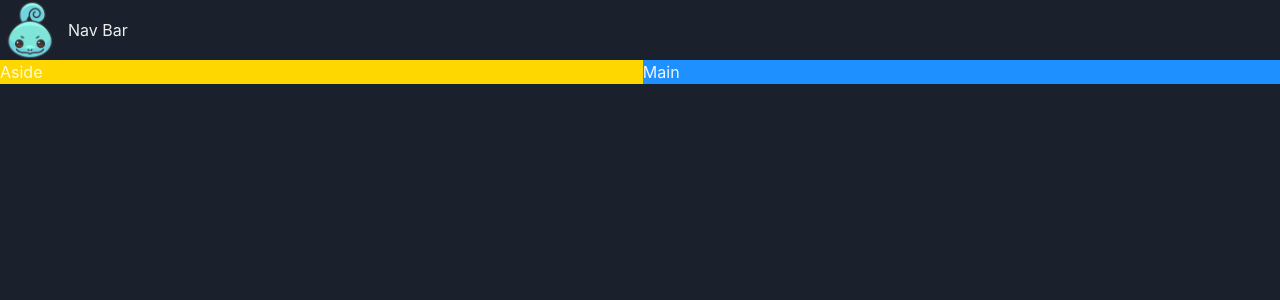
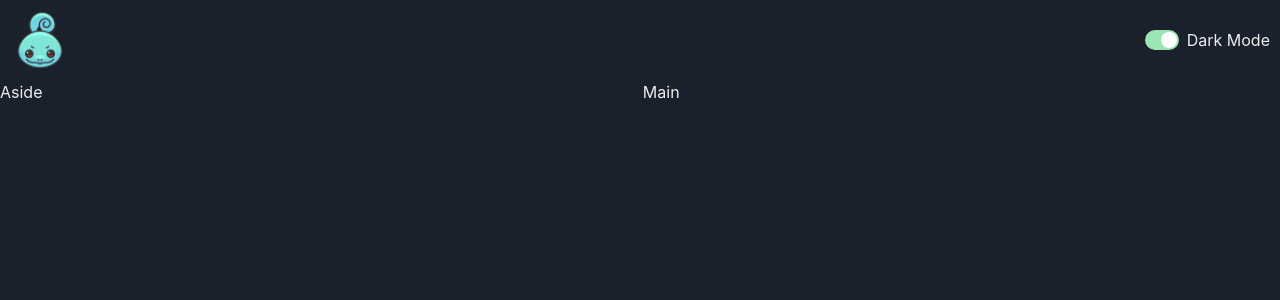
Before and after one commit to omidmoradzadeh/react-game-hub, a React (Vite) app: page / in a window 1280 px wide. Shown: the top 300 px of the page. Built offline with nearby package versions, Linux system fonts and the light colour scheme.

Commit message:
Build ColorMode Switch

```diff
--- a/src/App.tsx
+++ b/src/App.tsx
@@ -13,11 +13,11 @@ function App() {
         <NavBar />
       </GridItem>
       <Show above="lg">
-        <GridItem area="aside" bg="gold">
+        <GridItem area="aside" >
           Aside
         </GridItem>
       </Show>
-      <GridItem area="main" bg="dodgerblue">
+      <GridItem area="main">
         Main
       </GridItem>
     </Grid>
--- /dev/null
+++ b/src/components/ColorModeSwitch.tsx
@@ -0,0 +1,17 @@
+import { HStack, Switch, Text, useColorMode } from "@chakra-ui/react";
+
+const ColorModeSwitch = () => {
+  const { toggleColorMode, colorMode } = useColorMode();
+  return (
+    <HStack>
+      <Switch
+        colorScheme="green"
+        isChecked={colorMode === "dark"}
+        onChange={toggleColorMode}
+      ></Switch>
+      <Text>Dark Mode</Text>
+    </HStack>
+  );
+};
+
+export default ColorModeSwitch;
--- a/src/components/NavBar.tsx
+++ b/src/components/NavBar.tsx
@@ -1,12 +1,12 @@
 import { HStack, Image, Text } from "@chakra-ui/react";
-import React from "react";
 import logo from "../assets/logo.png";
+import ColorModeSwitch from "./ColorModeSwitch";
 
 const NavBar = () => {
   return (
-    <HStack>
+    <HStack justifyContent="space-between" padding='10px'>
       <Image src={logo} boxSize="60px" />
-      <Text>Nav Bar</Text>
+      <ColorModeSwitch />
     </HStack>
   );
 };
```
